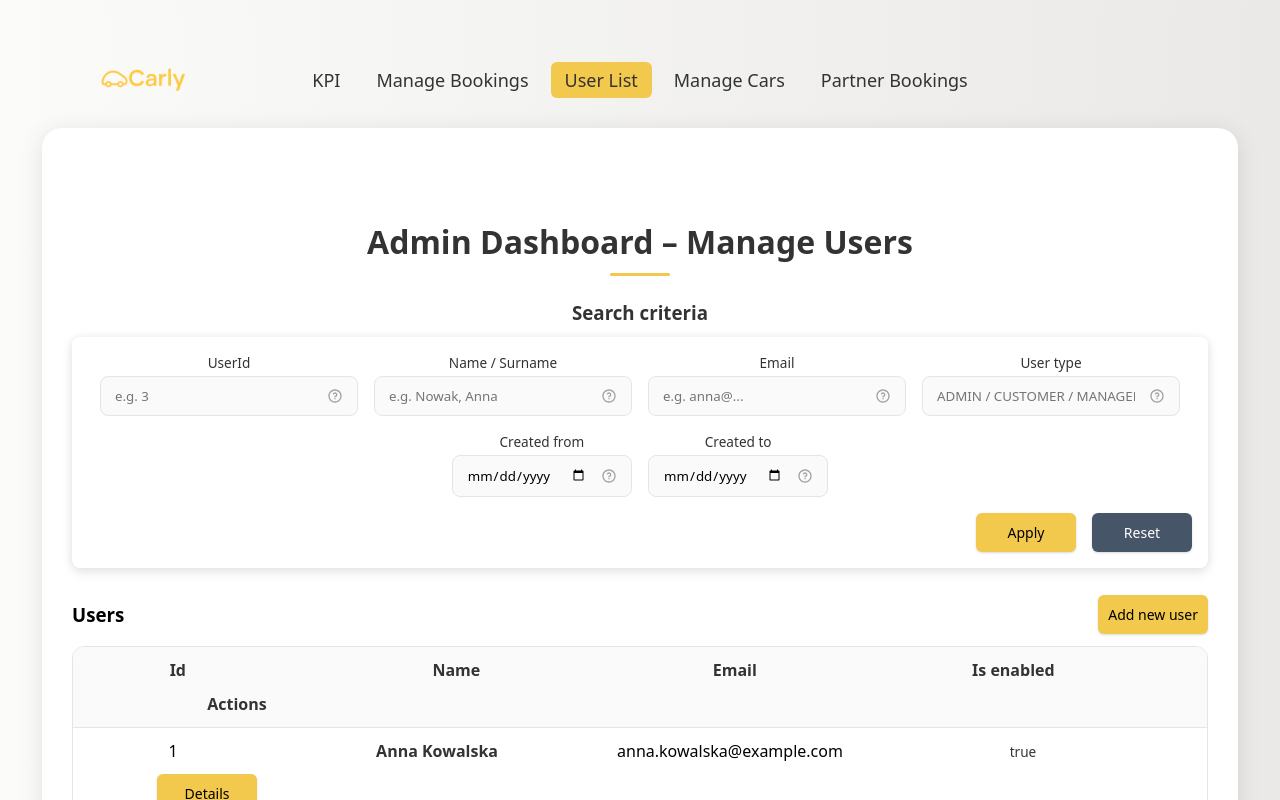
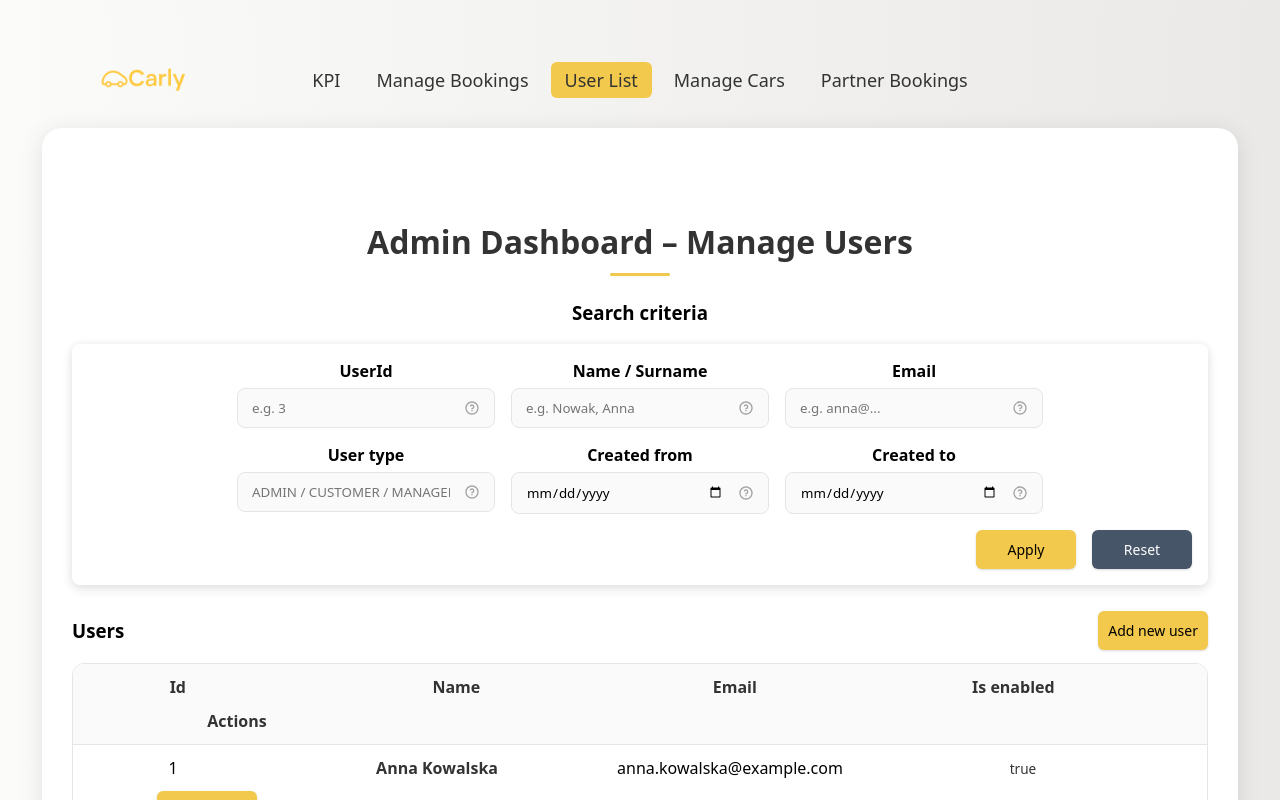
Before and after one commit to vushauv/Carly, a React (Vite) app in the folder web/: page /users in a window 1280 px wide. Shown: the top 800 px of the page. Built offline with nearby package versions, Linux system fonts and the light colour scheme.

Commit message:
feat: add generalized FiterForm component, use it in UsersComponent

```diff
--- a/web/src/components/FilterBarLayout/FilterBarLayout.tsx
+++ b/web/src/components/FilterBarLayout/FilterBarLayout.tsx
@@ -8,7 +8,7 @@ export interface FilterBarProps {
   onReset: () => void;
 }
 
-const FilterBar = ({ children, onApply, onReset }: FilterBarProps) => {
+const FilterBarLayout = ({ children, onApply, onReset }: FilterBarProps) => {
   return (
     <div className={styles.searchShell}>
       <div className={styles.searchCriteria}>{children}</div>
@@ -24,4 +24,4 @@ const FilterBar = ({ children, onApply, onReset }: FilterBarProps) => {
   );
 };
 
-export default FilterBar;
+export default FilterBarLayout;
--- /dev/null
+++ b/web/src/components/FiltersForm/FiltersForm.module.css
@@ -0,0 +1,15 @@
+.filters {
+    display: grid;
+    grid-template-columns: repeat(3, minmax(0, 1fr));
+    gap: 16px;
+  }
+
+  .field {
+    display: flex;
+    flex-direction: column;
+    gap: 6px;
+  }
+
+  .label {
+    font-weight: 600;
+  }
--- /dev/null
+++ b/web/src/components/FiltersForm/FiltersForm.tsx
@@ -0,0 +1,81 @@
+import React, { useMemo, useState } from "react";
+import FilterBarLayout from "../FilterBarLayout/FilterBarLayout";
+import Input from "../Input/Input";
+import styles from "./FiltersForm.module.css"; // or reuse UsersPage.module.css
+
+type FilterFieldType = "text" | "number" | "date";
+
+type FilterFieldDef<K extends string = string> = {
+  key: K;
+  label: string;
+  type: FilterFieldType;
+
+  placeholder?: string;
+  hint: string;
+  errorMessage: string;
+  isRequired?: boolean;
+};
+
+type FiltersFormProps<K extends string> = {
+  fields: FilterFieldDef<K>[];
+  initialValues?: Partial<Record<K, string>>;
+
+  // IMPORTANT: these are what you connect to API calls
+  onApply: (values: Record<K, string>) => void;
+  onReset?: () => void;
+};
+
+function FiltersForm<K extends string>({
+  fields,
+  initialValues,
+  onApply,
+  onReset,
+}: FiltersFormProps<K>) {
+  const defaults = useMemo(() => {
+    const base = {} as Record<K, string>;
+    fields.forEach((f) => {
+      base[f.key] = initialValues?.[f.key] ?? "";
+    });
+    return base;
+  }, [fields, initialValues]);
+
+  const [values, setValues] = useState<Record<K, string>>(defaults);
+
+  return (
+    <>
+    <h3 className={styles.subTitle}>Search criteria</h3>
+
+    <FilterBarLayout
+      onApply={() => onApply(values)}
+      onReset={() => {
+        setValues(defaults);
+        onReset?.();
+      }}
+    >
+      <div className={styles.filters}>
+        {fields.map((f) => (
+          <div key={f.key} className={styles.field}>
+            <span className={styles.label}>{f.label}</span>
+
+            <Input
+              type={f.type}
+              placeholder={f.placeholder ?? ""}
+              hint={f.hint}
+              errorMessage={f.errorMessage}
+              isRequired={f.isRequired ?? false}
+              value={values[f.key]}
+              onChange={(e: React.ChangeEvent<HTMLInputElement>) =>
+                setValues((prev) => ({ ...prev, [f.key]: e.target.value }))
+              }
+            />
+          </div>
+        ))}
+      </div>
+
+    </FilterBarLayout>
+    </>
+  );
+}
+
+export default FiltersForm;
+export type { FilterFieldDef, FilterFieldType };
--- a/web/src/components/UsersPage/UsersPage.tsx
+++ b/web/src/components/UsersPage/UsersPage.tsx
@@ -1,9 +1,11 @@
 import { useEffect, useState } from "react";
-import FilterBar from "../FilterBarLayout/FilterBarLayout";
 import Input from "../Input/Input";
 import Button from "../Button/Button";
 import styles from "./UsersPage.module.css"; // reusing same styles
 import AddNewEntityComponent from "../AddNewEntityComponent/AddNewComponent";
+import FiltersForm from "../FiltersForm/FiltersForm";
+import type { FilterFieldDef } from "../FiltersForm/FiltersForm";
+
 
 type UserType = "ADMIN" | "CUSTOMER" | "MANAGER";
 
@@ -146,108 +148,83 @@ const ManageUsersPage = () => {
     loadUsersPage(1);
   }, []);
 
+
+type UserFilterKey =
+  | "userId"
+  | "nameOrSurname"
+  | "email"
+  | "userType"
+  | "createdFrom"
+  | "createdTo";
+
+const userFilterFields: FilterFieldDef<UserFilterKey>[] = [
+  {
+    key: "userId",
+    label: "UserId",
+    type: "text",
+    placeholder: "e.g. 3",
+    hint: "Internal user ID",
+    errorMessage: "Please enter a valid user id.",
+  },
+  {
+    key: "nameOrSurname",
+    label: "Name / Surname",
+    type: "text",
+    placeholder: "e.g. Nowak, Anna",
+    hint: "Matches first/second/last name",
+    errorMessage: "Please enter a valid text.",
+  },
+  {
+    key: "email",
+    label: "Email",
+    type: "text",
+    placeholder: "e.g. anna@...",
+    hint: "Search by email substring",
+    errorMessage: "Please enter a valid email.",
+  },
+  {
+    key: "userType",
+    label: "User type",
+    type: "text",
+    placeholder: "ADMIN / CUSTOMER / MANAGER",
+    hint: "Dictionary type",
+    errorMessage: "Please enter a valid user type.",
+  },
+  {
+    key: "createdFrom",
+    label: "Created from",
+    type: "date",
+    hint: "Date of adding (from)",
+    errorMessage: "Please enter a valid date.",
+  },
+  {
+    key: "createdTo",
+    label: "Created to",
+    type: "date",
+    hint: "Date of adding (to)",
+    errorMessage: "Please enter a valid date.",
+  },
+];
+
+
   return (
     <div className={styles.page}>
       <h1 className={styles.title}>Admin Dashboard – Manage Users</h1>
 
 
+      <FiltersForm<UserFilterKey>
+        fields={userFilterFields}
+        onApply={(values) => {
+          // call API: GET /users?... based on values
+          console.log("APPLY", values);
+        }}
+        onReset={() => {
+          // optional: call API without filters
+          console.log("RESET");
+        }}
+      />
 
-      <h3 className={styles.subTitle}>Search criteria</h3>
 
-      {/* onApply / onReset will later trigger API calls */}
-      <FilterBar onApply={() => {}} onReset={() => {}}>
-        <div className={styles.filters}>
-          <div className={styles.field}>
-            <span className={styles.label}>UserId</span>
-            <Input
-              type="text"
-              placeholder="e.g. 3"
-              hint="Internal user ID"
-              errorMessage="Please enter a valid user id."
-              isRequired={false}
-              value={filters.userId}
-              onChange={(e: React.ChangeEvent<HTMLInputElement>) =>
-                setFilters((p) => ({ ...p, userId: e.target.value }))
-              }
-            />
-          </div>
-
-          <div className={styles.field}>
-            <span className={styles.label}>Name / Surname</span>
-            <Input
-              type="text"
-              placeholder="e.g. Nowak, Anna"
-              hint="Matches first/second/last name"
-              errorMessage="Please enter a valid text."
-              isRequired={false}
-              value={filters.nameOrSurname}
-              onChange={(e: React.ChangeEvent<HTMLInputElement>) =>
-                setFilters((p) => ({ ...p, nameOrSurname: e.target.value }))
-              }
-            />
-          </div>
-
-          <div className={styles.field}>
-            <span className={styles.label}>Email</span>
-            <Input
-              type="text"
-              placeholder="e.g. anna@..."
-              hint="Search by email substring"
-              errorMessage="Please enter a valid email."
-              isRequired={false}
-              value={filters.email}
-              onChange={(e: React.ChangeEvent<HTMLInputElement>) =>
-                setFilters((p) => ({ ...p, email: e.target.value }))
-              }
-            />
-          </div>
-
-          <div className={styles.field}>
-            <span className={styles.label}>User type</span>
-            <Input
-              type="text"
-              placeholder="ADMIN / CUSTOMER / MANAGER"
-              hint="Dictionary type"
-              errorMessage="Please enter a valid user type."
-              isRequired={false}
-              value={filters.userType}
-              onChange={(e: React.ChangeEvent<HTMLInputElement>) =>
-                setFilters((p) => ({ ...p, userType: e.target.value }))
-              }
-            />
-          </div>
-
-          <div className={styles.field}>
-            <span className={styles.label}>Created from</span>
-            <Input
-              type="date"
-              placeholder=""
-              hint="Date of adding (from)"
-              errorMessage="Please enter a valid date."
-              isRequired={false}
-              value={filters.createdFrom}
-              onChange={(e: React.ChangeEvent<HTMLInputElement>) =>
-                setFilters((p) => ({ ...p, createdFrom: e.target.value }))
-              }
-            />
-          </div>
-
-          <div className={styles.field}>
-            <span className={styles.label}>Created to</span>
-            <Input
-              type="date"
-              placeholder=""
-              hint="Date of adding (to)"
-              errorMessage="Please enter a valid date."
-              isRequired={false}
-              value={filters.createdTo}
-              onChange={(e: React.ChangeEvent<HTMLInputElement>) =>
-                setFilters((p) => ({ ...p, createdTo: e.target.value }))
-              }
-            />
-          </div>
-        </div>
-      </FilterBar>
 
       <AddNewEntityComponent
           title="Users"
```
Also changed, not shown: 1 other file (tests, documents, lock files or other folders).
